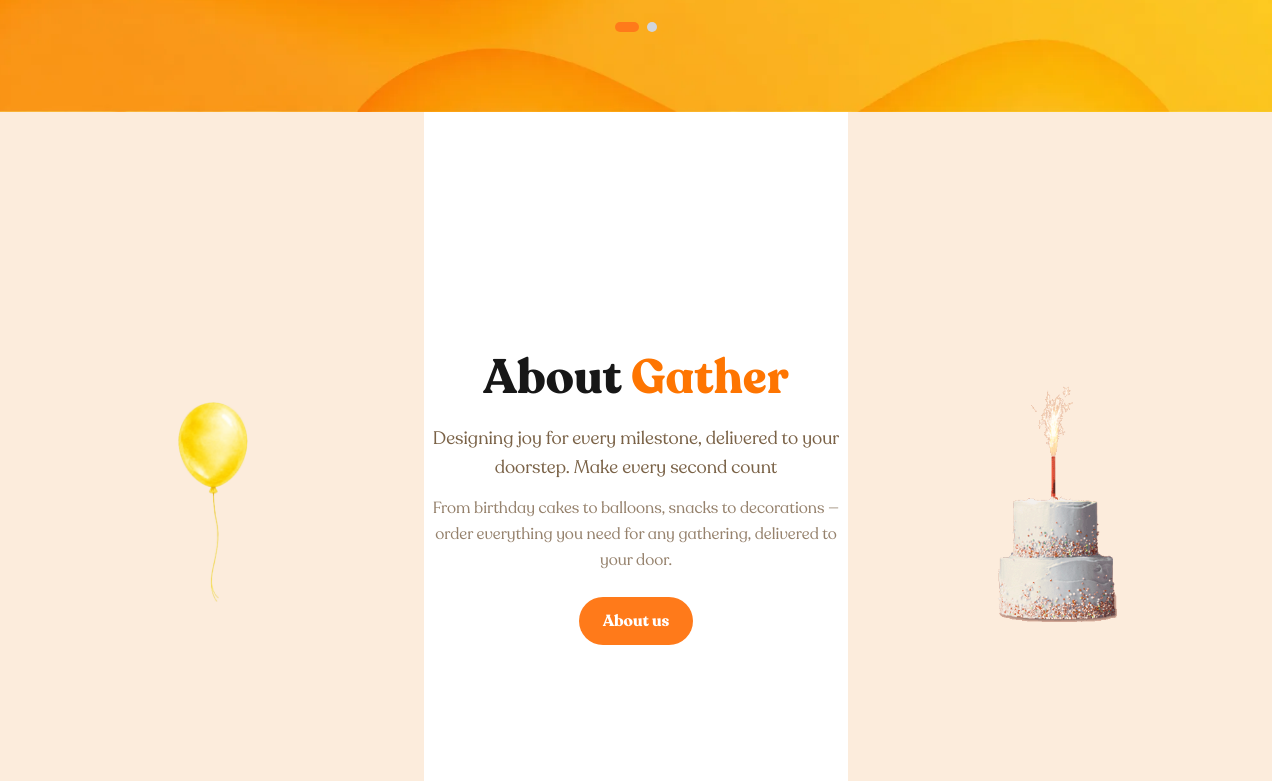
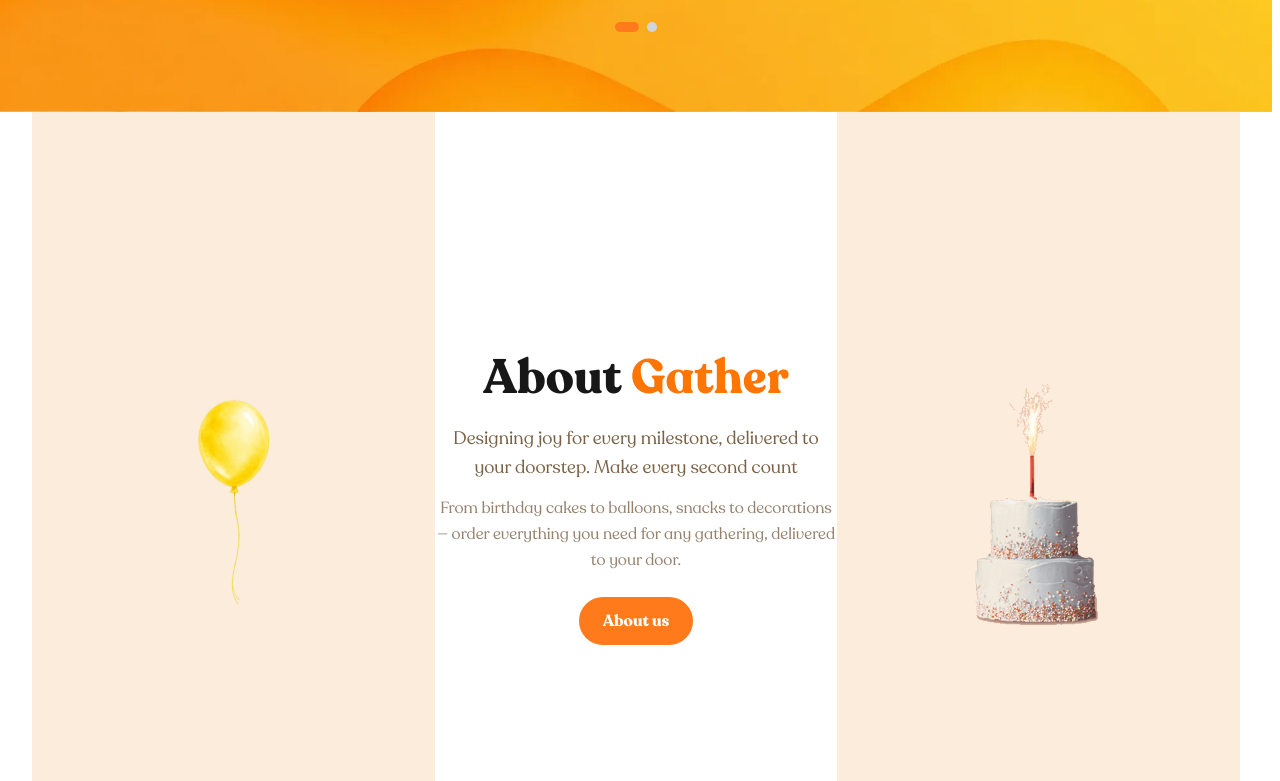
Before and after one commit to Word-of-Mouth-Marketing-agency/gather, a Next.js app: page / in a window 1280 px wide. Shown: the part 3339-4120 px from the top of the page. Built offline with nearby package versions, Linux system fonts and the light colour scheme.

Commit message:
style: tune about gather spacing and media scale

```diff
--- a/src/components/sections/AboutGatherSection.tsx
+++ b/src/components/sections/AboutGatherSection.tsx
@@ -15,7 +15,7 @@ export default function AboutGatherSection({
   return (
     <section>
 
-      <div className="bg-white w-full">
+      <div className="bg-white w-full px-3 sm:px-5 lg:px-8">
         <div className="grid grid-cols-1 lg:grid-cols-3 min-h-[400px] lg:min-h-[96vh]">
           <div className="aspect-square w-full overflow-hidden bg-[#FCECDC] lg:aspect-auto lg:h-full flex items-center justify-center p-6 lg:p-12">
             {leftImage && (
@@ -23,7 +23,7 @@ export default function AboutGatherSection({
                 src={leftImage}
                 alt=""
                 aria-hidden
-                className="max-h-[80%] max-w-[80%] object-contain"
+                className="max-h-[88%] max-w-[88%] object-contain"
               />
             )}
           </div>
@@ -63,7 +63,7 @@ export default function AboutGatherSection({
                 src={rightImage}
                 alt=""
                 aria-hidden
-                className="max-h-[80%] max-w-[80%] object-contain"
+                className="max-h-[88%] max-w-[88%] object-contain"
               />
             )}
           </div>
```
